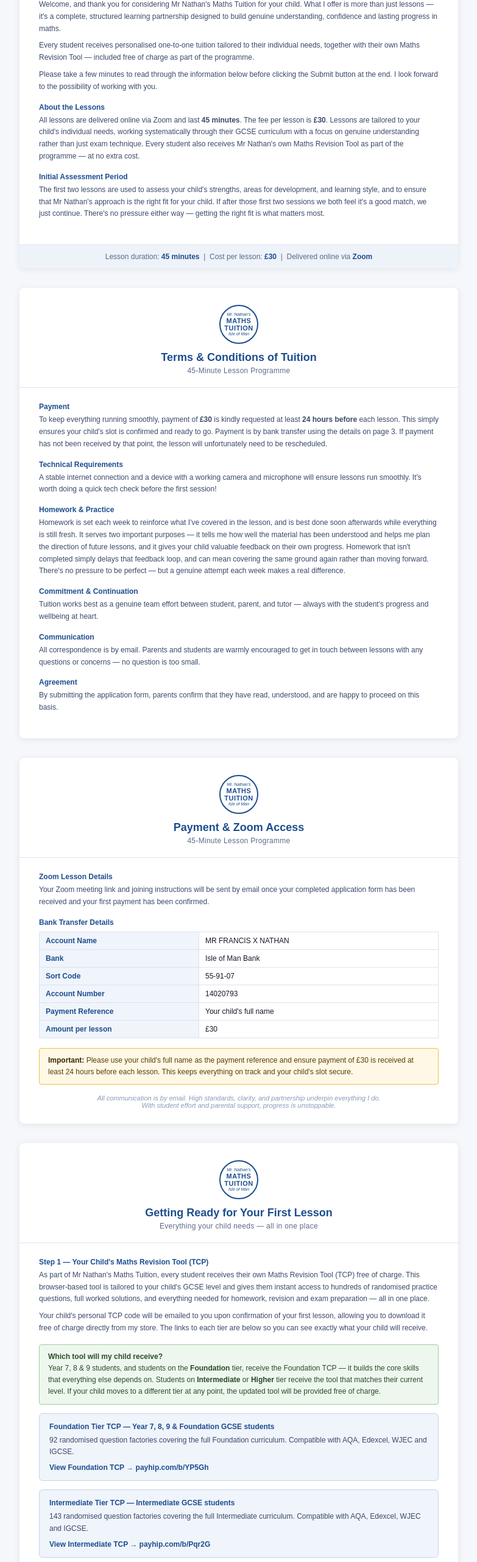
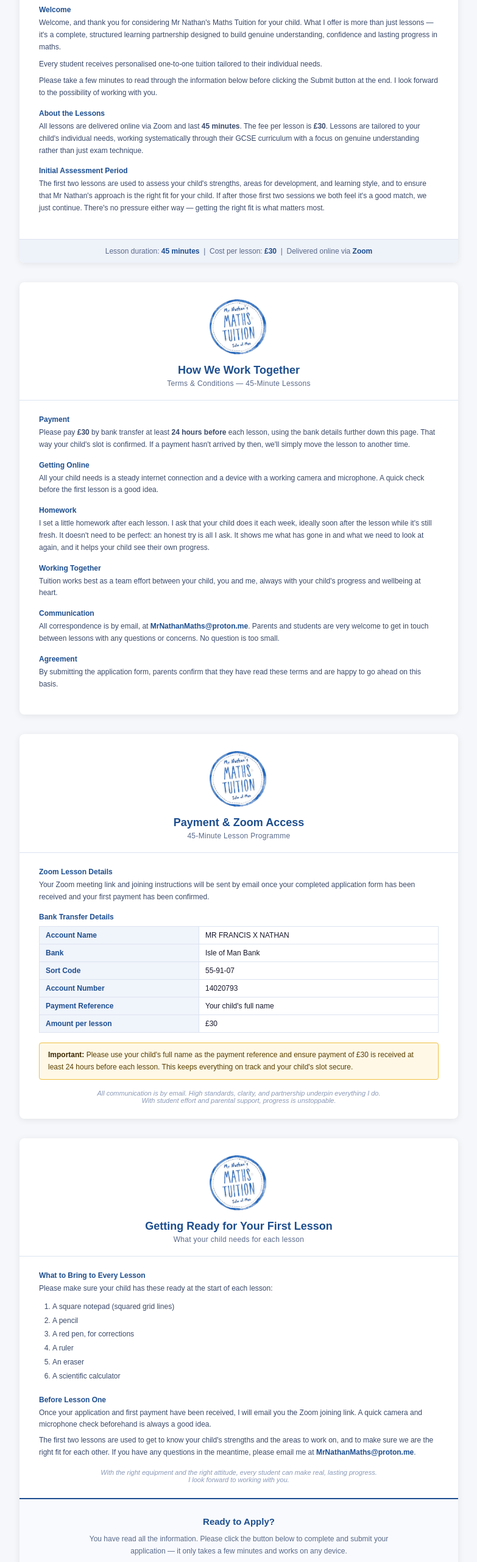
Before and after one commit to GoyaklaArchimedes/MrNathans_45min_Application_Form, a plain HTML site: page index.html in a window 1280 px wide. Shown: the part 235-2797 px from the top of the page at 61% size, without its empty margins (248-1031 px from the left). Drawn offline with Linux system fonts and the light colour scheme.

Commit message:
Application page: friendlier terms with a homework commitment; equipment list; no product mentions; contact email; fixed page references; Mr Nathan's logo (logo.png)
Co-Authored-By: Claude Opus 5.5 <noreply@anthropic.com>
Claude-Session: https://claude.ai/code/session_018bye9sWST4LMgWtFTGmAm1

```diff
--- a/index.html
+++ b/index.html
@@ -26,6 +26,7 @@
     padding: 28px 32px 20px;
     border-bottom: 1.5px solid #dce3f0;
   }
+  .logo { display: block; width: 96px; height: auto; margin: 0 auto 12px; }
   .logo-circle {
     width: 64px; height: 64px;
     border-radius: 50%;
@@ -74,6 +75,7 @@
     background: #eef7ee; border: 1px solid #a0cca0; border-radius: 4px;
     padding: 10px 14px; font-size: 12px; color: #2a4a2a; line-height: 1.6; margin-bottom: 14px;
   }
+  .kit-list { margin: 8px 0 0 22px; font-size: 12px; color: #3a4a6a; line-height: 1.9; }
   .submit-section {
     padding: 28px 32px 36px;
     background: #f8fafd;
@@ -108,11 +110,7 @@
 <!-- PAGE 1: Welcome -->
 <div class="page">
   <div class="header">
-    <div class="logo-circle">
-      <span class="top">Mr. Nathan's</span>
-      <span class="mid">MATHS<br>TUITION</span>
-      <span class="bot">Isle of Man</span>
-    </div>
+    <img class="logo" src="logo.png" alt="Mr Nathan's Maths Tuition, Isle of Man" width="96" height="94">
     <h1>Mr Nathan's Maths Tuition IOM</h1>
     <div class="subtitle">Application Information — 45-Minute Lessons</div>
   </div>
@@ -121,13 +119,13 @@
     <div class="tc-section">
       <h3>Welcome</h3>
       <p>Welcome, and thank you for considering Mr Nathan's Maths Tuition for your child. What I offer is more than just lessons — it's a complete, structured learning partnership designed to build genuine understanding, confidence and lasting progress in maths.</p>
-      <p>Every student receives personalised one-to-one tuition tailored to their individual needs, together with their own Maths Revision Tool — included free of charge as part of the programme.</p>
+      <p>Every student receives personalised one-to-one tuition tailored to their individual needs.</p>
       <p>Please take a few minutes to read through the information below before clicking the Submit button at the end. I look forward to the possibility of working with you.</p>
     </div>
 
     <div class="tc-section">
       <h3>About the Lessons</h3>
-      <p>All lessons are delivered online via Zoom and last <strong>45 minutes</strong>. The fee per lesson is <strong>£30</strong>. Lessons are tailored to your child's individual needs, working systematically through their GCSE curriculum with a focus on genuine understanding rather than just exam technique. Every student also receives Mr Nathan's own Maths Revision Tool as part of the programme — at no extra cost.</p>
+      <p>All lessons are delivered online via Zoom and last <strong>45 minutes</strong>. The fee per lesson is <strong>£30</strong>. Lessons are tailored to your child's individual needs, working systematically through their GCSE curriculum with a focus on genuine understanding rather than just exam technique.</p>
     </div>
 
     <div class="tc-section">
@@ -144,44 +142,40 @@
 <!-- PAGE 2: Terms & Conditions -->
 <div class="page">
   <div class="header">
-    <div class="logo-circle">
-      <span class="top">Mr. Nathan's</span>
-      <span class="mid">MATHS<br>TUITION</span>
-      <span class="bot">Isle of Man</span>
-    </div>
-    <h1 style="font-size:18px;">Terms &amp; Conditions of Tuition</h1>
-    <div class="subtitle">45-Minute Lesson Programme</div>
+    <img class="logo" src="logo.png" alt="Mr Nathan's Maths Tuition, Isle of Man" width="96" height="94">
+    <h1 style="font-size:18px;">How We Work Together</h1>
+    <div class="subtitle">Terms &amp; Conditions — 45-Minute Lessons</div>
   </div>
 
   <div class="page-body">
     <div class="tc-section">
       <h3>Payment</h3>
-      <p>To keep everything running smoothly, payment of <strong>£30</strong> is kindly requested at least <strong>24 hours before</strong> each lesson. This simply ensures your child's slot is confirmed and ready to go. Payment is by bank transfer using the details on page 3. If payment has not been received by that point, the lesson will unfortunately need to be rescheduled.</p>
+      <p>Please pay <strong>£30</strong> by bank transfer at least <strong>24 hours before</strong> each lesson, using the bank details further down this page. That way your child's slot is confirmed. If a payment hasn't arrived by then, we'll simply move the lesson to another time.</p>
     </div>
 
     <div class="tc-section">
-      <h3>Technical Requirements</h3>
-      <p>A stable internet connection and a device with a working camera and microphone will ensure lessons run smoothly. It's worth doing a quick tech check before the first session!</p>
+      <h3>Getting Online</h3>
+      <p>All your child needs is a steady internet connection and a device with a working camera and microphone. A quick check before the first lesson is a good idea.</p>
     </div>
 
     <div class="tc-section">
-      <h3>Homework &amp; Practice</h3>
-      <p>Homework is set each week to reinforce what I've covered in the lesson, and is best done soon afterwards while everything is still fresh. It serves two important purposes — it tells me how well the material has been understood and helps me plan the direction of future lessons, and it gives your child valuable feedback on their own progress. Homework that isn't completed simply delays that feedback loop, and can mean covering the same ground again rather than moving forward. There's no pressure to be perfect — but a genuine attempt each week makes a real difference.</p>
+      <h3>Homework</h3>
+      <p>I set a little homework after each lesson. I ask that your child does it each week, ideally soon after the lesson while it's still fresh. It doesn't need to be perfect: an honest try is all I ask. It shows me what has gone in and what we need to look at again, and it helps your child see their own progress.</p>
     </div>
 
     <div class="tc-section">
-      <h3>Commitment &amp; Continuation</h3>
-      <p>Tuition works best as a genuine team effort between student, parent, and tutor — always with the student's progress and wellbeing at heart.</p>
+      <h3>Working Together</h3>
+      <p>Tuition works best as a team effort between your child, you and me, always with your child's progress and wellbeing at heart.</p>
     </div>
 
     <div class="tc-section">
       <h3>Communication</h3>
-      <p>All correspondence is by email. Parents and students are warmly encouraged to get in touch between lessons with any questions or concerns — no question is too small.</p>
+      <p>All correspondence is by email, at <a class="resource-link" href="mailto:MrNathanMaths@proton.me">MrNathanMaths@proton.me</a>. Parents and students are very welcome to get in touch between lessons with any questions or concerns. No question is too small.</p>
     </div>
 
     <div class="tc-section">
       <h3>Agreement</h3>
-      <p>By submitting the application form, parents confirm that they have read, understood, and are happy to proceed on this basis.</p>
+      <p>By submitting the application form, parents confirm that they have read these terms and are happy to go ahead on this basis.</p>
     </div>
   </div>
 </div>
@@ -189,11 +183,7 @@
 <!-- PAGE 3: Payment & Zoom Access -->
 <div class="page">
   <div class="header">
-    <div class="logo-circle">
-      <span class="top">Mr. Nathan's</span>
-      <span class="mid">MATHS<br>TUITION</span>
-      <span class="bot">Isle of Man</span>
-    </div>
+    <img class="logo" src="logo.png" alt="Mr Nathan's Maths Tuition, Isle of Man" width="96" height="94">
     <h1 style="font-size:18px;">Payment &amp; Zoom Access</h1>
     <div class="subtitle">45-Minute Lesson Programme</div>
   </div>
@@ -226,77 +216,37 @@
 <!-- PAGE 4: Getting Ready + Submit -->
 <div class="page">
   <div class="header">
-    <div class="logo-circle">
-      <span class="top">Mr. Nathan's</span>
-      <span class="mid">MATHS<br>TUITION</span>
-      <span class="bot">Isle of Man</span>
-    </div>
+    <img class="logo" src="logo.png" alt="Mr Nathan's Maths Tuition, Isle of Man" width="96" height="94">
     <h1 style="font-size:18px;">Getting Ready for Your First Lesson</h1>
-    <div class="subtitle">Everything your child needs — all in one place</div>
+    <div class="subtitle">What your child needs for each lesson</div>
   </div>
 
   <div class="page-body">
     <div class="tc-section">
-      <h3>Step 1 — Your Child's Maths Revision Tool (TCP)</h3>
-      <p>As part of Mr Nathan's Maths Tuition, every student receives their own Maths Revision Tool (TCP) free of charge. This browser-based tool is tailored to your child's GCSE level and gives them instant access to hundreds of randomised practice questions, full worked solutions, and everything needed for homework, revision and exam preparation — all in one place.</p>
-      <p>Your child's personal TCP code will be emailed to you upon confirmation of your first lesson, allowing you to download it free of charge directly from my store. The links to each tier are below so you can see exactly what your child will receive.</p>
+      <h3>What to Bring to Every Lesson</h3>
+      <p>Please make sure your child has these ready at the start of each lesson:</p>
+      <ol class="kit-list">
+        <li>A square notepad (squared grid lines)</li>
+        <li>A pencil</li>
+        <li>A red pen, for corrections</li>
+        <li>A ruler</li>
+        <li>An eraser</li>
+        <li>A scientific calculator</li>
+      </ol>
     </div>
-
-    <div class="tcp-tier-note">
-      <strong>Which tool will my child receive?</strong><br>
-      Year 7, 8 &amp; 9 students, and students on the <strong>Foundation</strong> tier, receive the Foundation TCP — it builds the core skills that everything else depends on. Students on <strong>Intermediate</strong> or <strong>Higher</strong> tier receive the tool that matches their current level. If your child moves to a different tier at any point, the updated tool will be provided free of charge.
+    <div class="tc-section" style="margin-top:20px;">
+      <h3>Before Lesson One</h3>
+      <p>Once your application and first payment have been received, I will email you the Zoom joining link. A quick camera and microphone check beforehand is always a good idea.</p>
+      <p style="margin-top:6px;">The first two lessons are used to get to know your child's strengths and the areas to work on, and to make sure we are the right fit for each other. If you have any questions in the meantime, please email me at <a class="resource-link" href="mailto:MrNathanMaths@proton.me">MrNathanMaths@proton.me</a>.</p>
     </div>
-
-    <div class="resource-block">
-      <h4>Foundation Tier TCP — Year 7, 8, 9 &amp; Foundation GCSE students</h4>
-      <p>92 randomised question factories covering the full Foundation curriculum. Compatible with AQA, Edexcel, WJEC and IGCSE.</p>
-      <a class="resource-link" href="https://payhip.com/b/YP5Gh" target="_blank">View Foundation TCP → payhip.com/b/YP5Gh</a>
-    </div>
-
-    <div class="resource-block">
-      <h4>Intermediate Tier TCP — Intermediate GCSE students</h4>
-      <p>143 randomised question factories covering the full Intermediate curriculum. Compatible with AQA, Edexcel, WJEC and IGCSE.</p>
-      <a class="resource-link" href="https://payhip.com/b/Pqr2G" target="_blank">View Intermediate TCP → payhip.com/b/Pqr2G</a>
-    </div>
-
-    <div class="resource-block">
-      <h4>Higher Tier TCP — Higher GCSE students</h4>
-      <p>153 randomised question factories covering the full Higher curriculum. Compatible with AQA, Edexcel, WJEC and IGCSE.</p>
-      <a class="resource-link" href="https://payhip.com/b/OKHhq" target="_blank">View Higher TCP → payhip.com/b/OKHhq</a>
-    </div>
-
-    <div class="tc-section" style="margin-top:20px;">
-      <h3>Step 2 — Set Up for Writing During Lessons (Optional)</h3>
-      <p>To get the most out of lessons, your child is welcome to use a pen input device to write and annotate directly on the shared whiteboard during sessions — just as they would on paper. This is entirely optional but many students find it makes lessons feel much more natural and interactive. Students who prefer not to purchase a device are encouraged to work alongside the screen using a notepad and pencil — keeping all working clearly shown, just as in an exam.</p>
-    </div>
-
-    <div class="resource-block">
-      <h4>If your child uses a desktop or laptop computer</h4>
-      <p>A Wacom Intuos Small drawing tablet plugs in via USB and works with any PC or Mac. No special software needed — it simply replaces the mouse for writing and annotating on screen.</p>
-      <a class="resource-link" href="https://estore.wacom.com/en-gb/ctl-4100k-n.html" target="_blank">Wacom Intuos Small (UK Store) — £49.99 → estore.wacom.com/en-gb/ctl-4100k-n.html</a>
-      <p style="margin-top:6px; font-size:11px; color:#5a6a8a; font-style:italic;">If the above shows out of stock, the Bluetooth version is also available: <a class="resource-link" href="https://estore.wacom.com/en-gb/wacom-intuos-small-bluetooth-black-ctl-4100wlk-s.html" target="_blank">Wacom Intuos Small Bluetooth</a></p>
-    </div>
-
-    <div class="resource-block">
-      <h4>If your child uses an iPad</h4>
-      <p>An Apple Pencil-compatible stylus works perfectly for writing directly on the shared screen. This affordable option is compatible with iPad (6th generation and later, 2018–2024).</p>
-      <a class="resource-link" href="https://www.amazon.co.uk/Amazon-Basics-Compatible-Generation-2018-2024/dp/B0DX661V8Y/" target="_blank">Amazon Basics Apple Pencil Compatible Stylus → amazon.co.uk</a>
-    </div>
-
-    <div class="tc-section" style="margin-top:20px;">
-      <h3>Step 3 — Before Lesson One</h3>
-      <p>Once your application and first payment have been received, you will be sent your Zoom joining link and your child's personal TCP code by email. A quick camera and microphone check beforehand is always a good idea!</p>
-      <p style="margin-top:6px;">The first two lessons will be used to assess your child's strengths and areas for development, and to make sure we are the right fit for each other. Any questions in the meantime — please don't hesitate to get in touch.</p>
-    </div>
-
-    <p class="tagline">With the right tools and the right attitude, every student can make real, lasting progress.<br>I look forward to working with you.</p>
+    <p class="tagline">With the right equipment and the right attitude, every student can make real, lasting progress.<br>I look forward to working with you.</p>
   </div>
 
   <div class="submit-section">
     <h3>Ready to Apply?</h3>
     <p>You have read all the information. Please click the button below to complete and submit your application — it only takes a few minutes and works on any device.</p>
     <a class="btn-submit" href="https://docs.google.com/forms/d/e/1FAIpQLSeir-Y90T0tZFpUh_jmASMN82wWwVjx4yl1eWDK6TGRCWTc1w/viewform?pli=1" target="_blank">Complete &amp; Submit Your Application</a>
-    <p style="margin-top:16px; font-size:11px; color:#8a9ab8;">By submitting the form you confirm you have read and agree to the Terms &amp; Conditions on page 2.</p>
+    <p style="margin-top:16px; font-size:11px; color:#8a9ab8;">By submitting the form you confirm you have read and agree to the Terms &amp; Conditions above (How We Work Together).</p>
   </div>
 </div>
 
```
Also changed, not shown: logo.png (added).
